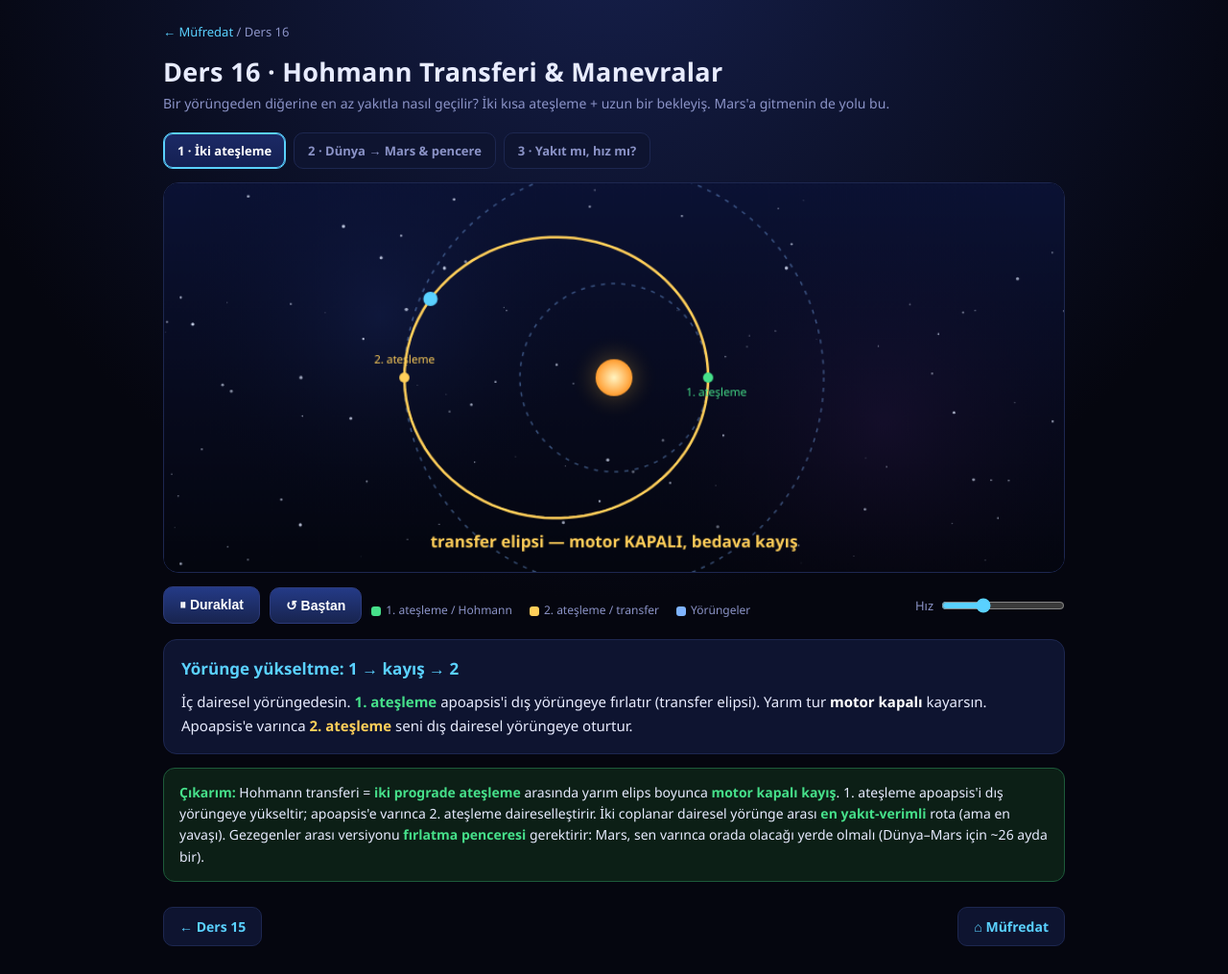
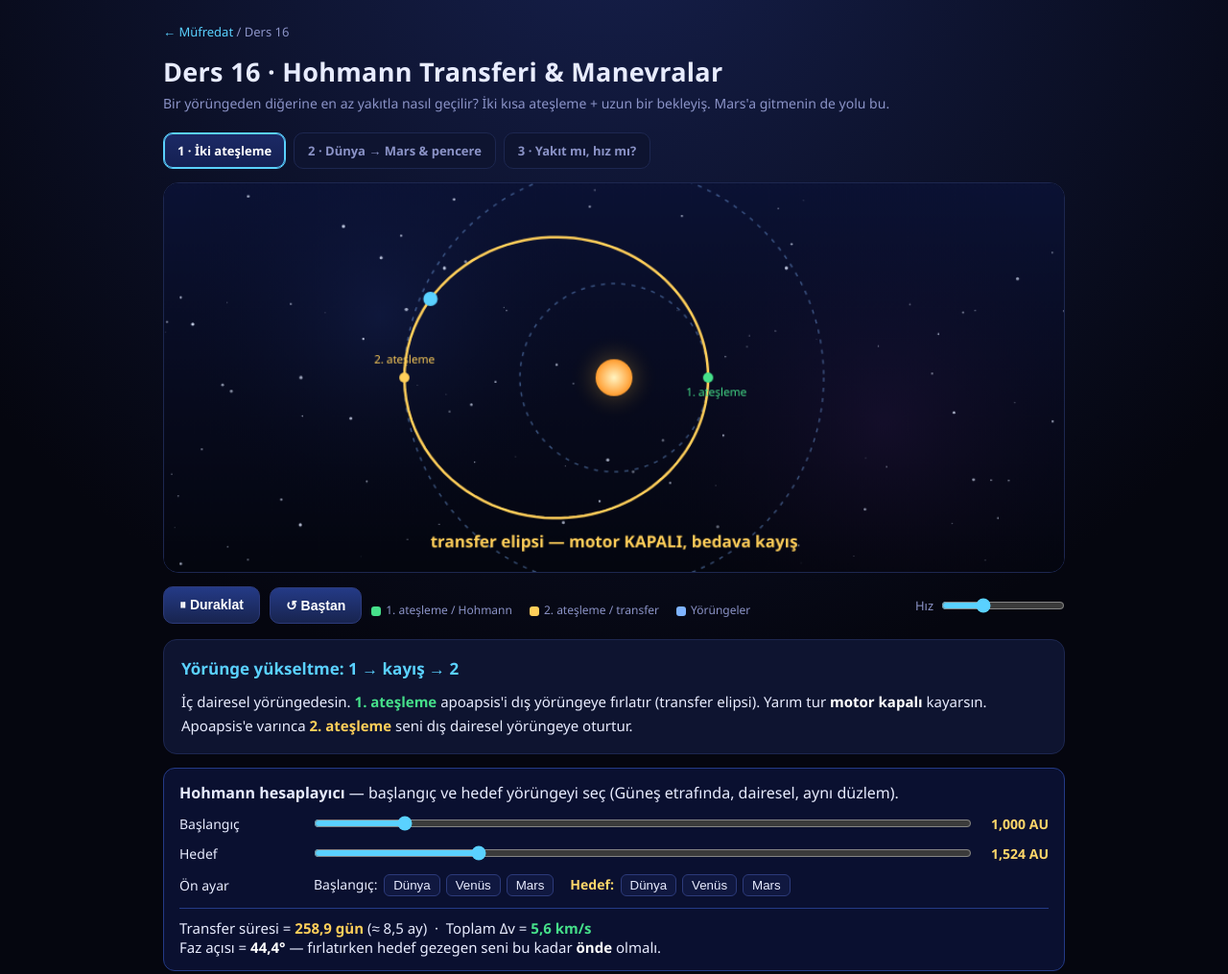
Before and after one commit to Bariscanates404/uzay-itki-lab, a plain HTML site: page dersler/16-hohmann-transfer.html in a window 1280 px wide. Shown: the top 1015 px of the page at 96% size. Drawn offline with Linux system fonts and the light colour scheme.

Commit message:
Ders 16: Hohmann transfer süresi hesaplayıcısı (DecisionBook T1)
Co-Authored-By: Claude Opus 5.5 <noreply@anthropic.com>

```diff
--- a/dersler/16-hohmann-transfer.html
+++ b/dersler/16-hohmann-transfer.html
@@ -13,6 +13,14 @@
   <div class="sub">Bir yörüngeden diğerine en az yakıtla nasıl geçilir? İki kısa ateşleme + uzun bir bekleyiş. Mars'a gitmenin de yolu bu.</div>
 
   <div id="lab"></div>
+
+  <div class="sliders" id="hcalc">
+    <div><b>Hohmann hesaplayıcı</b> — başlangıç ve hedef yörüngeyi seç (Güneş etrafında, dairesel, aynı düzlem).</div>
+    <div class="row"><label>Başlangıç</label><input id="h_r1" type="range" min="0.4" max="5" step="0.001" value="1"><span id="h_o1"></span></div>
+    <div class="row"><label>Hedef</label><input id="h_r2" type="range" min="0.4" max="5" step="0.001" value="1.524"><span id="h_o2"></span></div>
+    <div class="row"><label>Ön ayar</label><span style="text-align:left;color:inherit;font-weight:400" id="h_pre"></span></div>
+    <div class="res" id="h_res"></div>
+  </div>
 
   <div class="takeaway">
     <b>Çıkarım:</b> Hohmann transferi = <b class="key">iki prograde ateşleme</b> arasında yarım elips boyunca <b>motor kapalı kayış</b>. 1. ateşleme apoapsis'i dış yörüngeye yükseltir; apoapsis'e varınca 2. ateşleme daireselleştirir.
@@ -130,5 +138,38 @@ Lab.start([
   {c:'#7fb4ff',t:'Yörüngeler'}
 ]});
 </script>
+<script>
+(function(){
+  const V0=29.78, DAY=365.25, PRE=[['Dünya',1],['Venüs',0.723],['Mars',1.524]];
+  const $=id=>document.getElementById(id);
+  const tr=(x,n)=>x.toFixed(n).replace('.',',');
+  function calc(r1,r2){
+    const a=(r1+r2)/2, T=0.5*Math.pow(a,1.5);               // yıl
+    const v1=V0/Math.sqrt(r1), v2=V0/Math.sqrt(r2);
+    const dv1=v1*(Math.sqrt(2*r2/(r1+r2))-1), dv2=v2*(1-Math.sqrt(2*r1/(r1+r2)));
+    let ph=180-360*T/Math.pow(r2,1.5); ph=((ph+180)%360+360)%360-180;
+    return {T,days:T*DAY,dv:Math.abs(dv1)+Math.abs(dv2),ph};
+  }
+  function update(){
+    const r1=+$('h_r1').value, r2=+$('h_r2').value;
+    $('h_o1').textContent=tr(r1,3)+' AU'; $('h_o2').textContent=tr(r2,3)+' AU';
+    if(Math.abs(r1-r2)<0.005){ $('h_res').innerHTML='<b class="p">Transfer gerekmez</b> — iki yörünge aynı.'; return; }
+    const c=calc(r1,r2);
+    $('h_res').innerHTML='Transfer süresi = <b class="p">'+tr(c.days,1)+' gün</b> (≈ '+tr(c.days/30.44,1)+' ay)'
+      +' &nbsp;·&nbsp; Toplam Δv = <b class="vs">'+tr(c.dv,1)+' km/s</b>'
+      +'<br>Faz açısı = <b>'+tr(Math.abs(c.ph),1)+'°</b> — fırlatırken hedef gezegen '+(c.ph>=0?'seni bu kadar <b>önde</b>':'seni bu kadar <b>geride</b>')+' olmalı.'
+      +(r2<r1?'<br><small>İç yörüngeye iniş: ateşlemeler retrograde (ters yönde).</small>':'');
+  }
+  const pre=$('h_pre');
+  [['h_r1','Başlangıç'],['h_r2','Hedef']].forEach(([id,name])=>{
+    const s=document.createElement('span'); s.style.marginRight='14px'; s.append(name+': ');
+    PRE.forEach(([n,r])=>{ const b=document.createElement('button'); b.type='button'; b.textContent=n;
+      b.style.cssText='margin:0 3px;padding:3px 9px;border-radius:6px;border:1px solid #2c3a7a;background:#101840;color:#e8ecff;cursor:pointer';
+      b.onclick=()=>{ $(id).value=r; update(); }; s.append(b); });
+    pre.append(s);
+  });
+  $('h_r1').oninput=$('h_r2').oninput=update; update();
+})();
+</script>
 </body>
 </html>
```
Also changed, not shown: 1 other file.
